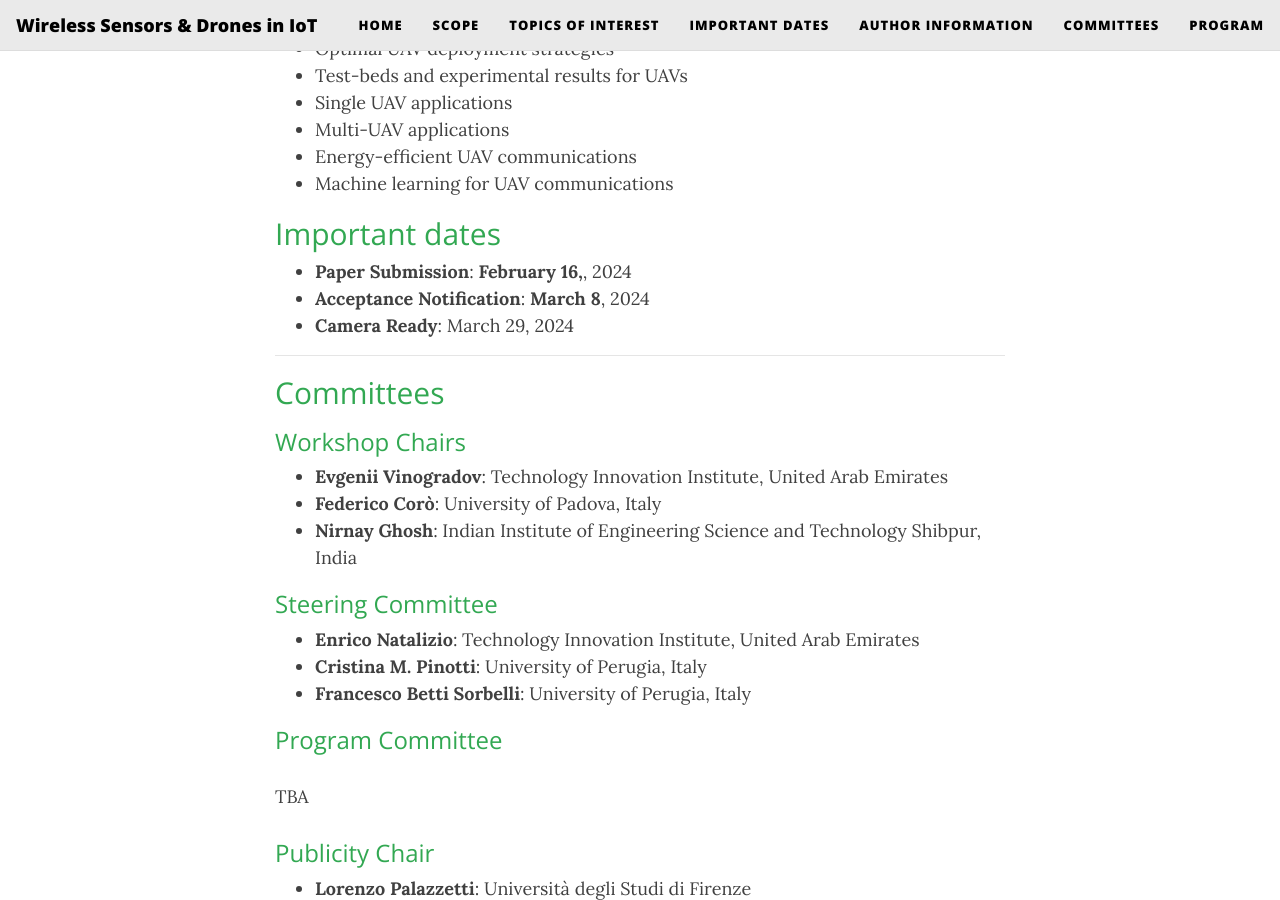
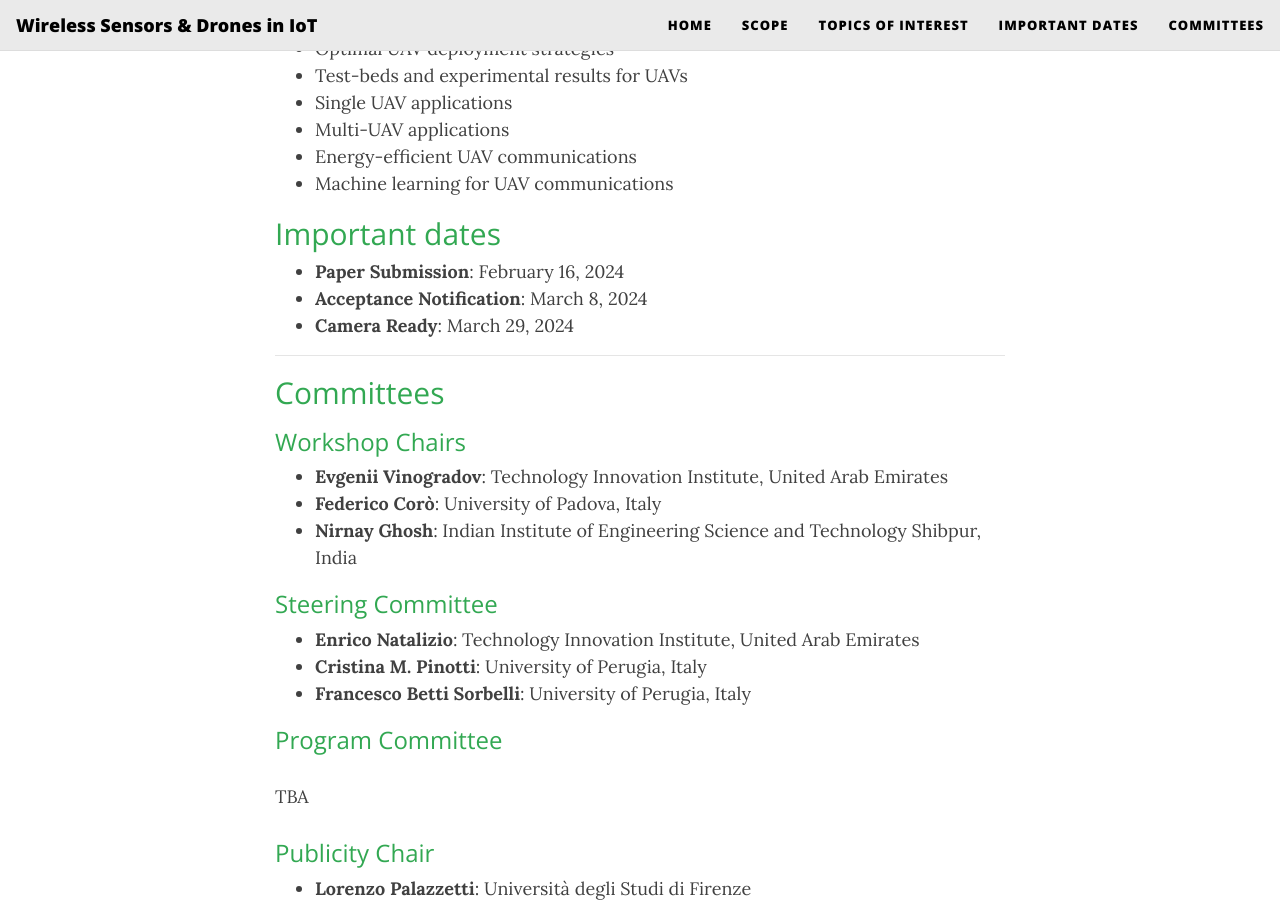
Before and after one commit to widroit2024/widroit2024.github.io, a Jekyll site: the page built from index.md, in a window 1280 px wide and 900 px high, scrolled down 1933 px. Built offline with Jekyll 4.4.1, drawn with Linux system fonts in a browser that asks for light colours; nearby versions of some CDN libraries.

Commit message:
Made the changes of the dates

```diff
--- a/_config.yml
+++ b/_config.yml
@@ -24,9 +24,9 @@ navbar-links:
   Scope: /#scope
   Topics of Interest: /#topics-of-interest
   Important Dates: /#important-dates
-  Author Information: /#author-information
+  # Author Information: /#author-information
   Committees: /#committees
-  Program: /#program
+  # Program: /#program
 
 
 ################
--- a/index.md
+++ b/index.md
@@ -71,8 +71,8 @@ For this workshop, we seek papers that combine the design of algorithms and test
 ## Important dates
 {: style="color:#32a852"}
 
-- **Paper Submission**: **February 16,**, 2024
-- **Acceptance Notification**:  **March 8**, 2024
+- **Paper Submission**: February 16, 2024
+- **Acceptance Notification**:  March 8, 2024
 - **Camera Ready**: March 29, 2024 <!--firm - [Instructions](https://dcoss.org/camera-ready-instructions/) -->
 <!-- - **Workshop Day**: June 20th, afternoon -->
 
```
